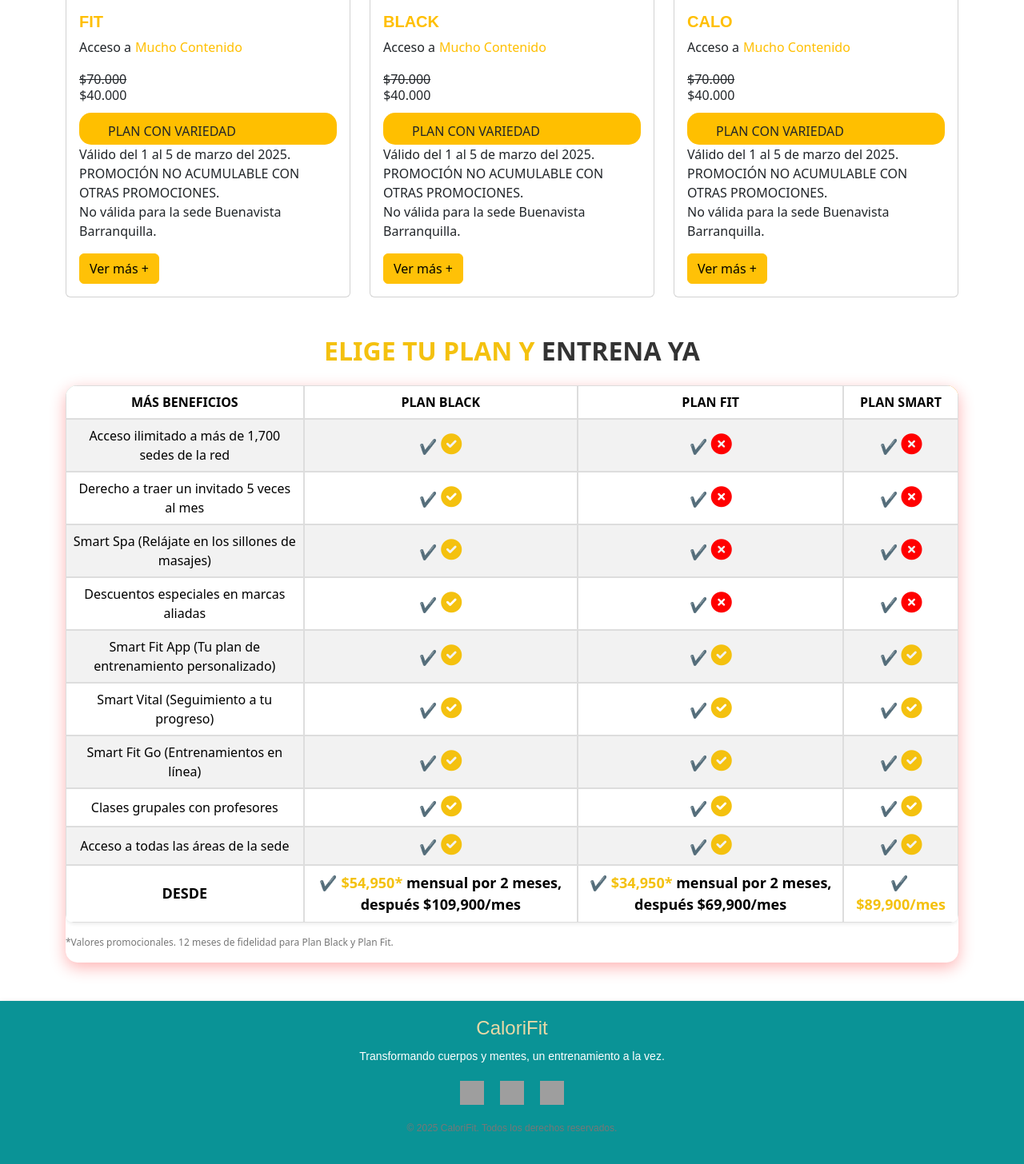
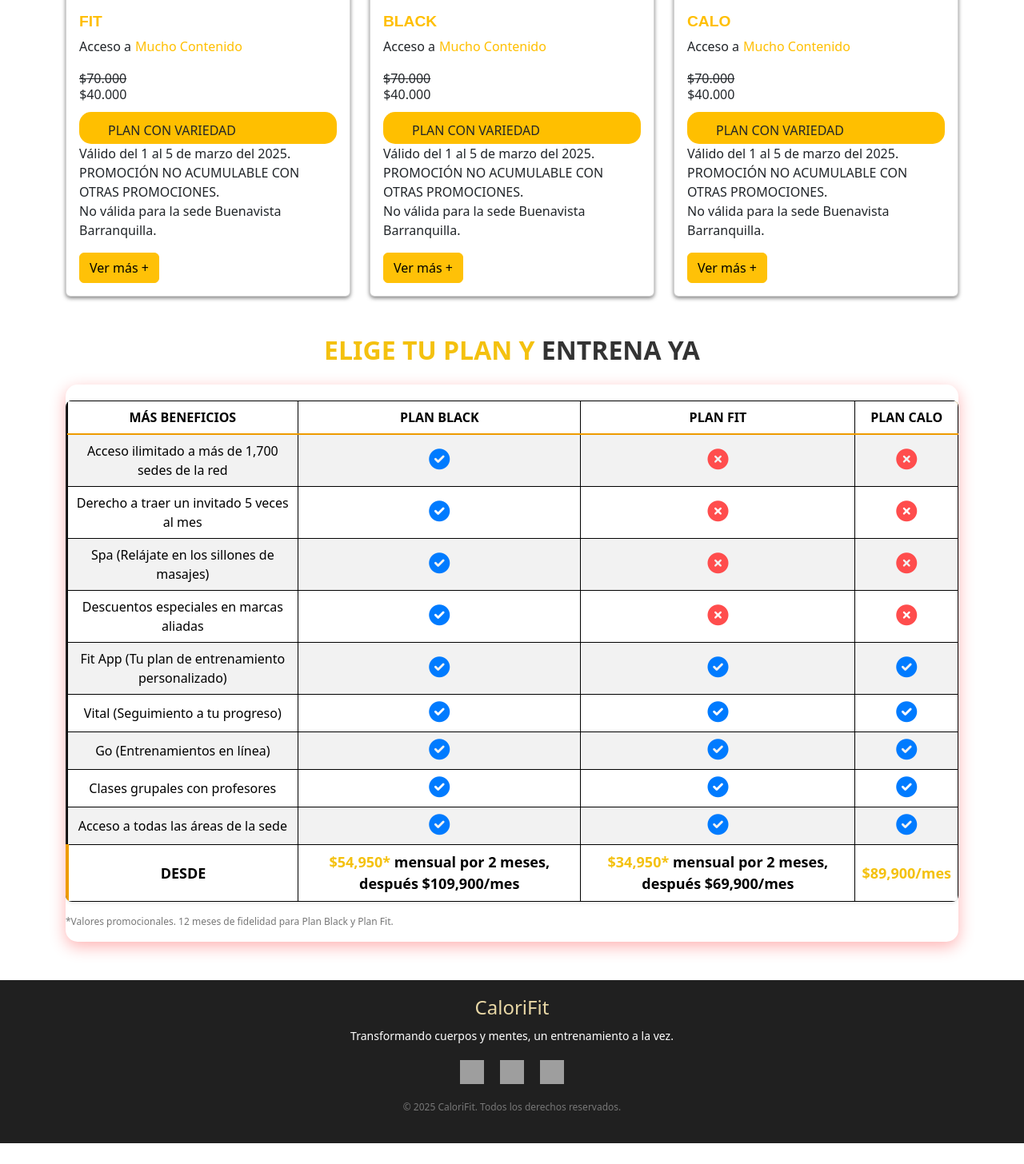
Before and after one commit to Ftalejo69/Calorifit, a PHP site: page /calorifit/html/inicio.php in a window 1280 px wide. Shown: the part 841-2297 px from the top of the page at 80% size. After the commit the page ends 2271 px from the top, so only its background shows below. Run offline with PHP 8.4, Linux system fonts and the light colour scheme; the visitor is signed in with stand-in values (Sample User, id 1); grey boxes are pictures that could not be loaded.

Commit message:
cambio / cntenifo /tabla

```diff
--- a/css/estilo.css
+++ b/css/estilo.css
@@ -131,47 +130,57 @@ body {
 input[type="submit"]:hover {
   background: #005f73;
 }
-  .card img{
+
+.card img {
   height: 310px;
-
   border-radius: 15px;
 }
 
-.card{
-  transition: all 0.5s ease;
+.card {
+  background: #202020; /* Fondo oscuro */
+  border: none;
+  border-radius: 8px;
+  box-shadow: 0 2px 5px rgba(0, 0, 0, 0.5);
+  transition: transform 0.3s ease, box-shadow 0.3s ease;
 }
-.card:hover{
-  filter: brightness(40%);
-    box-shadow: 0 6px 12px rgba(104, 102, 100, 0.5);
-    filter: brightness(99%);
-    box-shadow: 0 6px 12px rgba(0, 0, 0, 0.4);
-    transform: translate(0.5%, 0.5%) scale(1.1);
 
+.card:hover {
+  transform: translateY(-5px);
+  box-shadow: 0 4px 10px rgba(0, 0, 0, 0.7);
 }
-.card h5{
+
+.card-title {
+  font-size: 1.2rem;
+  font-weight: bold;
+  color: #f4c10f; /* Amarillo vibrante */
+}
+
+.card h5 {
   font-family: Arial, Helvetica, sans-serif;
   font-weight: 800;
   color: rgb(255, 191, 0);
 }
-.testo p{
+
+.testo p {
   margin-top: 10px;
   margin-left: 35px;
 }
-.testo{
+
+.testo {
   background: rgb(255, 191, 0);
   height: 40px;
   margin-top: 30px;
   padding: 1px;
   border-radius: 15px;
 }
+
 /* Footer styles */
 .gym-footer {
-  background: #0a9396; /* Verde vibrante */
-  color: #fff;
+  background: #202020; /* Fondo oscuro */
+  color: #b0b0b0; /* Texto gris claro */
   padding: 20px 0;
   text-align: center;
-  font-family: 'Arial', sans-serif;
-  box-shadow: 0 4px 8px rgba(0, 0, 0, 0.3);
+  font-size: 14px;
 }
 
 .gym-footer .footer-content h3 {
@@ -209,57 +218,73 @@ body {
   filter: brightness(1.2); /* Más brillo al pasar el mouse */
 }
 
+.gym-footer a {
+  color: #f4c10f;
+  text-decoration: none;
+}
+
+.gym-footer a:hover {
+  text-decoration: underline;
+}
+
 .footer-bottom {
   margin-top: 20px;
   font-size: 12px;
   color: #777;
 }
+
 .info-panel {
   display: none;
   margin-top: 20px;
 }
+
 .info-panel .card {
   display: flex;
   flex-direction: row;
   align-items: center;
   padding: 10px;
 }
+
 .info-panel img {
   max-width: 50%;
   border-radius: 10px;
   margin-right: 20px;
 }
+
 .info-panel .text-content {
   flex: 1;
   margin-top: -170px;
 }
+
 .info-panel .btn-close-panel {
   align-self: flex-start;
   margin-top: 290px;
 }
 
 .table {
-  border-collapse: separate;
-  border-spacing: 0;
-  border-radius: 10px;
+  border-collapse: collapse;
+  width: 100%;
+  margin-top: 20px;
+  background: #202020; /* Fondo oscuro */
+  border-radius: 8px;
   overflow: hidden;
-  box-shadow: 0 4px 10px rgba(0, 0, 0, 0.1);
+  box-shadow: 0 2px 5px rgba(0, 0, 0, 0.5);
 }
 
 .table th, .table td {
   padding: 15px;
-  vertical-align: middle;
+  text-align: center;
+  border-bottom: 1px solid #333;
 }
 
 .table th {
-  background-color: #333;
-  color: #fff;
-  text-transform: uppercase;
-  font-size: 16px;
+  background: #333; /* Encabezado oscuro */
+  color: #f4c10f; /* Texto amarillo */
+  font-weight: bold;
 }
 
 .table-hover tbody tr:hover {
-  background-color: #f4f4f4;
+  background: #2a2a2a; /* Gris oscuro */
 }
 
 .table-warning {
@@ -284,7 +309,7 @@ body {
 }
 
 .table td i.fa-times-circle {
-  color: #d32f2f; /* Rojo para los íconos de X */
+  color: #ff4d4d; /* Rojo suave */
 }
 
 .table-responsive {
@@ -308,17 +333,13 @@ body {
 .table tbody tr td:nth-child(2):before,
 .table tbody tr td:nth-child(3):before,
 .table tbody tr td:nth-child(4):before {
-  content: '✔';
-  color: green;
-  display: inline-block;
-  margin-right: 5px;
+  content: ''; /* Eliminar contenido adicional */
 }
 
 .table tbody tr td:nth-child(2):empty:before,
 .table tbody tr td:nth-child(3):empty:before,
 .table tbody tr td:nth-child(4):empty:before {
-  content: '✖';
-  color: red;
+  content: ''; /* Eliminar contenido adicional */
 }
 
 .table-gradient {
@@ -368,7 +389,7 @@ body {
 .table td, .table th {
   padding: 15px;
   vertical-align: middle;
-  border: 1px solid #ddd; /* Bordes ligeros */
+  border: 1px solid #000000; /* Bordes ligeros */
 }
 
 .table th {
@@ -441,10 +462,10 @@ body {
 
 .table td i.fa-check-circle {
   font-size: 26px !important; /* Aumentar tamaño */
-  color: #f4c10f !important; /* Amarillo vibrante */
+  color: #007bff !important; /* Azul elegante */
 }
 
 .table td i.fa-times-circle {
   font-size: 26px !important; /* Aumentar tamaño */
-  color: #ff0000 !important; /* Rojo vibrante */
+  color: #ff4d4d !important; /* Rojo suave */
 }
--- a/html/inicio.php
+++ b/html/inicio.php
@@ -125,7 +125,7 @@ $usuario = $_SESSION['usuario']; // Datos del usuario que están en la sesión
           <th class="text-uppercase">Más beneficios</th>
           <th class="text-uppercase">Plan Black</th>
           <th class="text-uppercase">Plan Fit</th>
-          <th class="text-uppercase">Plan Smart</th>
+          <th class="text-uppercase">Plan calo</th>
         </tr>
       </thead>
       <tbody>
@@ -142,7 +142,7 @@ $usuario = $_SESSION['usuario']; // Datos del usuario que están en la sesión
           <td><i class="fas fa-times-circle"></i></td>
         </tr>
         <tr>
-          <td>Smart Spa (Relájate en los sillones de masajes)</td>
+          <td> Spa (Relájate en los sillones de masajes)</td>
           <td><i class="fas fa-check-circle"></i></td>
           <td><i class="fas fa-times-circle"></i></td>
           <td><i class="fas fa-times-circle"></i></td>
@@ -154,19 +154,19 @@ $usuario = $_SESSION['usuario']; // Datos del usuario que están en la sesión
           <td><i class="fas fa-times-circle"></i></td>
         </tr>
         <tr>
-          <td>Smart Fit App (Tu plan de entrenamiento personalizado)</td>
+          <td> Fit App (Tu plan de entrenamiento personalizado)</td>
           <td><i class="fas fa-check-circle"></i></td>
           <td><i class="fas fa-check-circle"></i></td>
           <td><i class="fas fa-check-circle"></i></td>
         </tr>
         <tr>
-          <td>Smart Vital (Seguimiento a tu progreso)</td>
+          <td> Vital (Seguimiento a tu progreso)</td>
           <td><i class="fas fa-check-circle"></i></td>
           <td><i class="fas fa-check-circle"></i></td>
           <td><i class="fas fa-check-circle"></i></td>
         </tr>
         <tr>
-          <td>Smart Fit Go (Entrenamientos en línea)</td>
+          <td> Go (Entrenamientos en línea)</td>
           <td><i class="fas fa-check-circle"></i></td>
           <td><i class="fas fa-check-circle"></i></td>
           <td><i class="fas fa-check-circle"></i></td>
```
Also changed, not shown: other parts of css/estilo.css (+22 -23 lines). Lines whose indentation alone changed are shown as unchanged.
